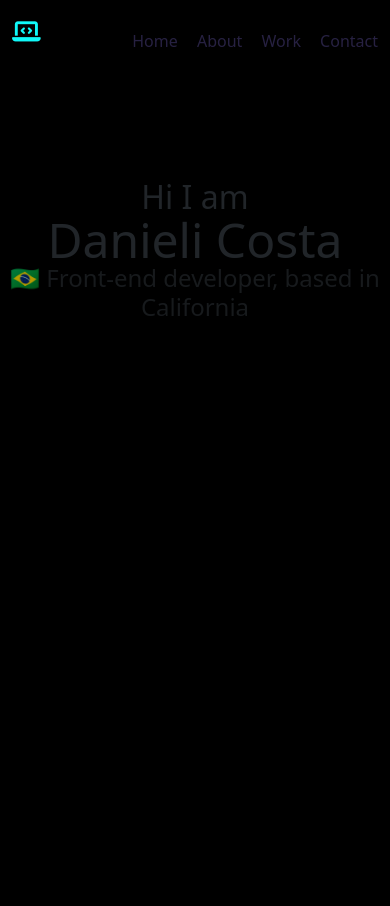
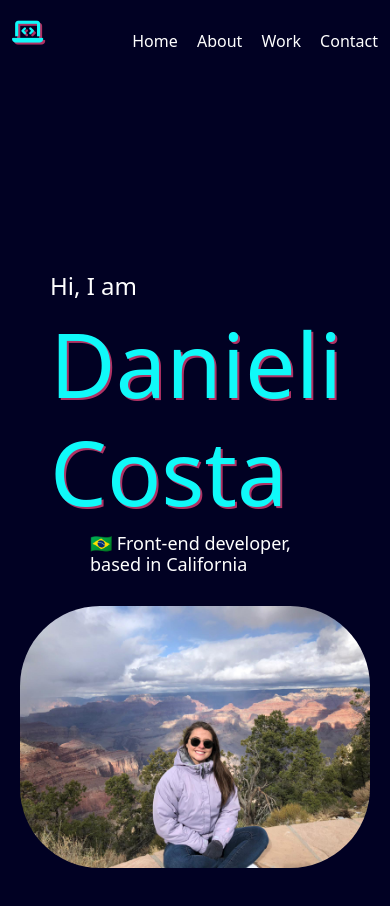
Before and after one commit to Danieli-Costa/Portfolio, a plain HTML site: page index.html in a window 390 px wide. Before the commit the page ends 844 px from the top, so only its background shows below. Drawn offline with nearby package versions, Linux system fonts and the light colour scheme.

Commit message:
style changes to home page

```diff
--- a/css/style.css
+++ b/css/style.css
@@ -1,9 +1,9 @@
 :root {
-  --branding-color: #6c63ff;
+  --main-color: rgb(16, 249, 249);
 }
 
 body {
-  background: black;
+  background: rgb(1, 1, 35);
 }
 
 nav {
@@ -24,44 +24,52 @@ nav li {
 
 nav a {
   text-decoration: none;
-  color: #272142;
+  color: white;
   transition: all 100ms ease-in-out;
 }
 
 nav a:hover {
-  color: var(--branding-color);
-}
-
-h1,
-h2,
-h3 {
-  margin: 0;
-}
-
-h1 {
-  font-size: 96px;
-}
-
-h2 {
-  font-size: 48px;
+  color: var(--main-color);
+  text-shadow: 2px 2px #af3264;
 }
 
 h3 {
   font-size: 24px;
-  opacity: 0.7;
+  color: white;
 }
 
 p {
   font-size: 18px;
   line-height: 1.5;
 }
-.logo {
-  max-width: 130px;
+
+.logo-small {
+  font-size: 25px;
+  color: var(--main-color);
+  text-shadow: 2px 2px #af3264;
+}
+.content-container {
+  padding: 160px 20px;
+}
+.content {
+  margin: 30px;
 }
 
-.logo-small {
-  font-size: 23px;
-  color: rgb(16, 249, 249);
+.name {
+  font-size: 90px;
+  color: var(--main-color);
+  text-shadow: 2px 2px #af3264;
+}
+.developer {
+  margin: 0px 0px 0px 40px;
+  font-size: 18px;
+}
+.profile-picture {
+  border-radius: 80px;
+  transition: all 100ms ease-in-out;
+}
+.profile-picture:hover {
+  box-shadow: 5px -5px 10px #af3264;
 }
 .about-paragraphs p {
   margin: 10px;
@@ -123,27 +131,3 @@ p {
   color: var(--primary-color);
   border: 1px solid var(--primary-color);
 }
-
-@media (max-width: 576px) {
-  h2 {
-    font-size: 32px;
-    text-align: center;
-  }
-  h1 {
-    font-size: 48px;
-    line-height: 1;
-  }
-  p {
-    text-align: center;
-  }
-  .project-link {
-    display: block;
-    text-align: center;
-    margin: 0 20px;
-  }
-
-  .logo {
-    max-height: 40px;
-    max-width: 50px;
-  }
-}
--- a/index.html
+++ b/index.html
@@ -49,13 +49,26 @@
         </ul>
       </nav>
     </div>
-    <br />
-    <br />
-    <br />
-    <br />
-
-    <h2 class="text-center">Hi I am</h2>
-    <h1 class="text-center">Danieli Costa</h1>
-    <h3 class="text-center">🇧🇷 Front-end developer, based in California</h3>
+    <div class="content-container container">
+      <div class="row">
+        <div class="col-lg-6">
+          <div class="content">
+            <h3>Hi, I am</h3>
+            <h1 class="name">Danieli Costa</h1>
+            <h3 class="developer">
+              🇧🇷 Front-end developer, based in California
+            </h3>
+          </div>
+        </div>
+        <div class="col-lg-1"></div>
+        <div class="col-lg-5">
+          <img
+            src="/images/danieli-profile.jpeg"
+            class="img-fluid profile-picture"
+            alt="Danieli's profile picture"
+          />
+        </div>
+      </div>
+    </div>
   </body>
 </html>
```
Also changed, not shown: images/danieli-profile.jpeg (added).
